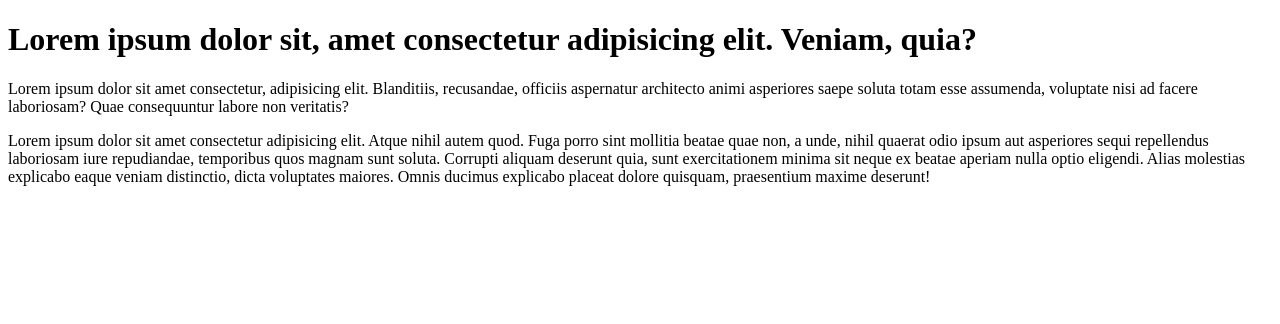
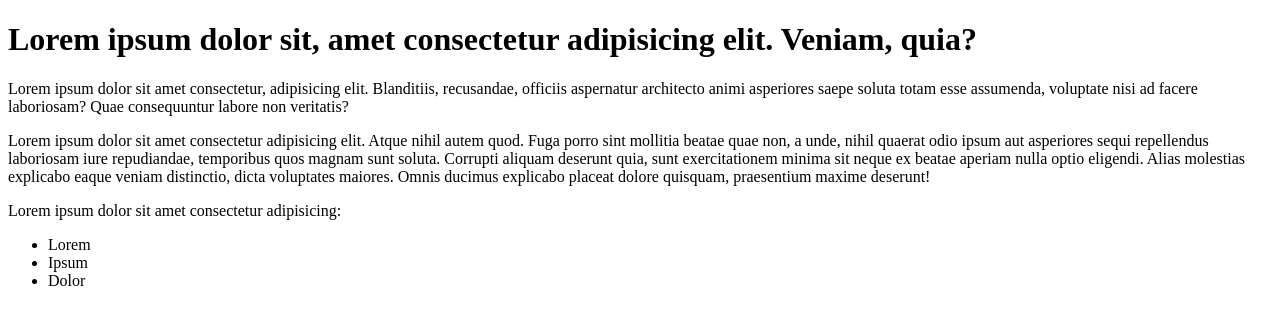
Before and after one commit to milosmilutinovic96/assignment1, a plain HTML site: page index.html in a window 1280 px wide. Drawn offline with Linux system fonts and the light colour scheme.

Commit message:
Update: new list is added

```diff
--- a/index.html
+++ b/index.html
@@ -21,5 +21,11 @@
         Alias molestias explicabo eaque veniam distinctio, dicta voluptates maiores.
         Omnis ducimus explicabo placeat dolore quisquam, praesentium maxime deserunt!
     </p>
+    <p>Lorem ipsum dolor sit amet consectetur adipisicing:</p>
+    <ul>
+        <li>Lorem</li>
+        <li>Ipsum</li>
+        <li>Dolor</li>
+    </ul>
 </body>
 </html>
```
